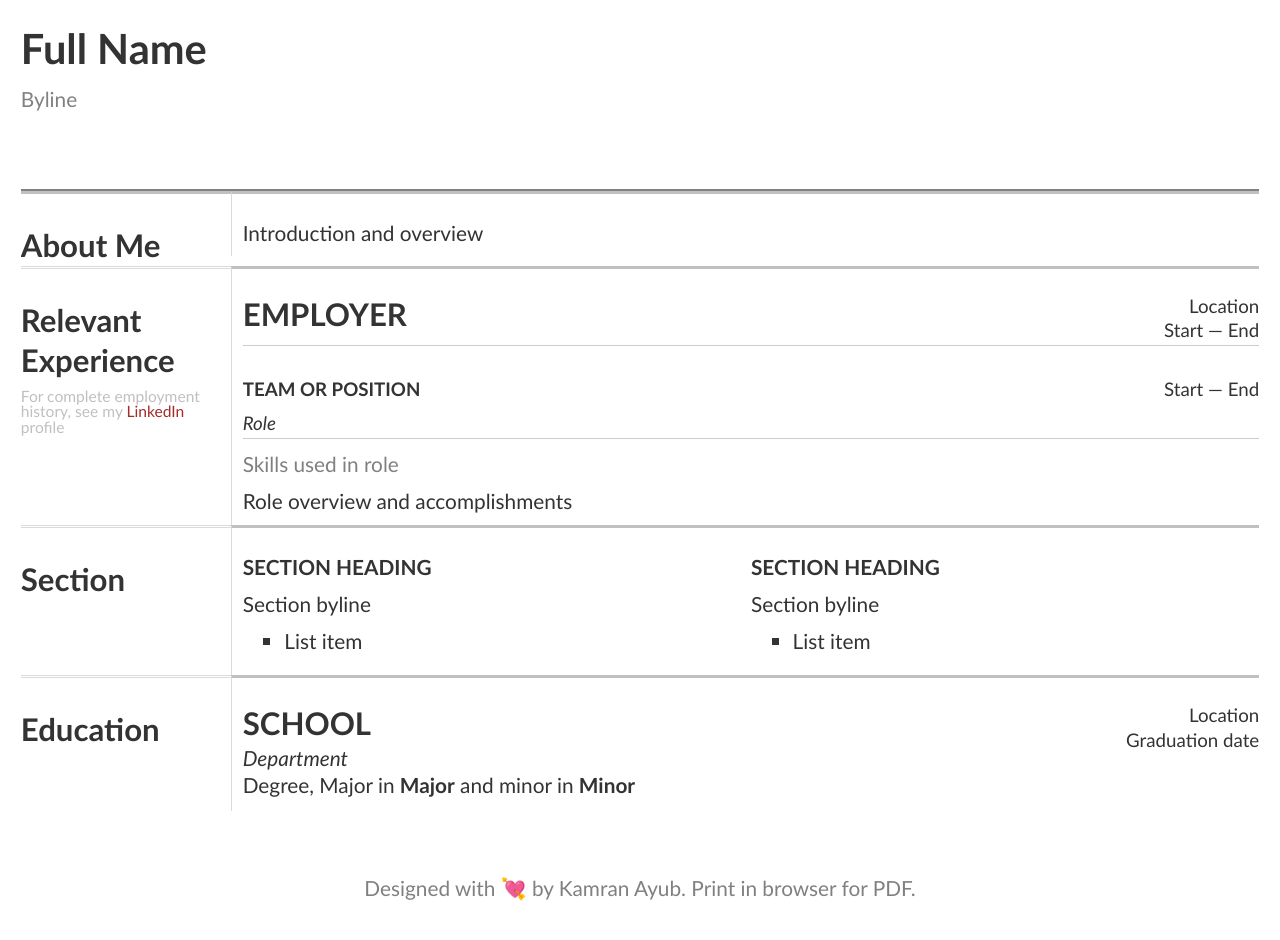
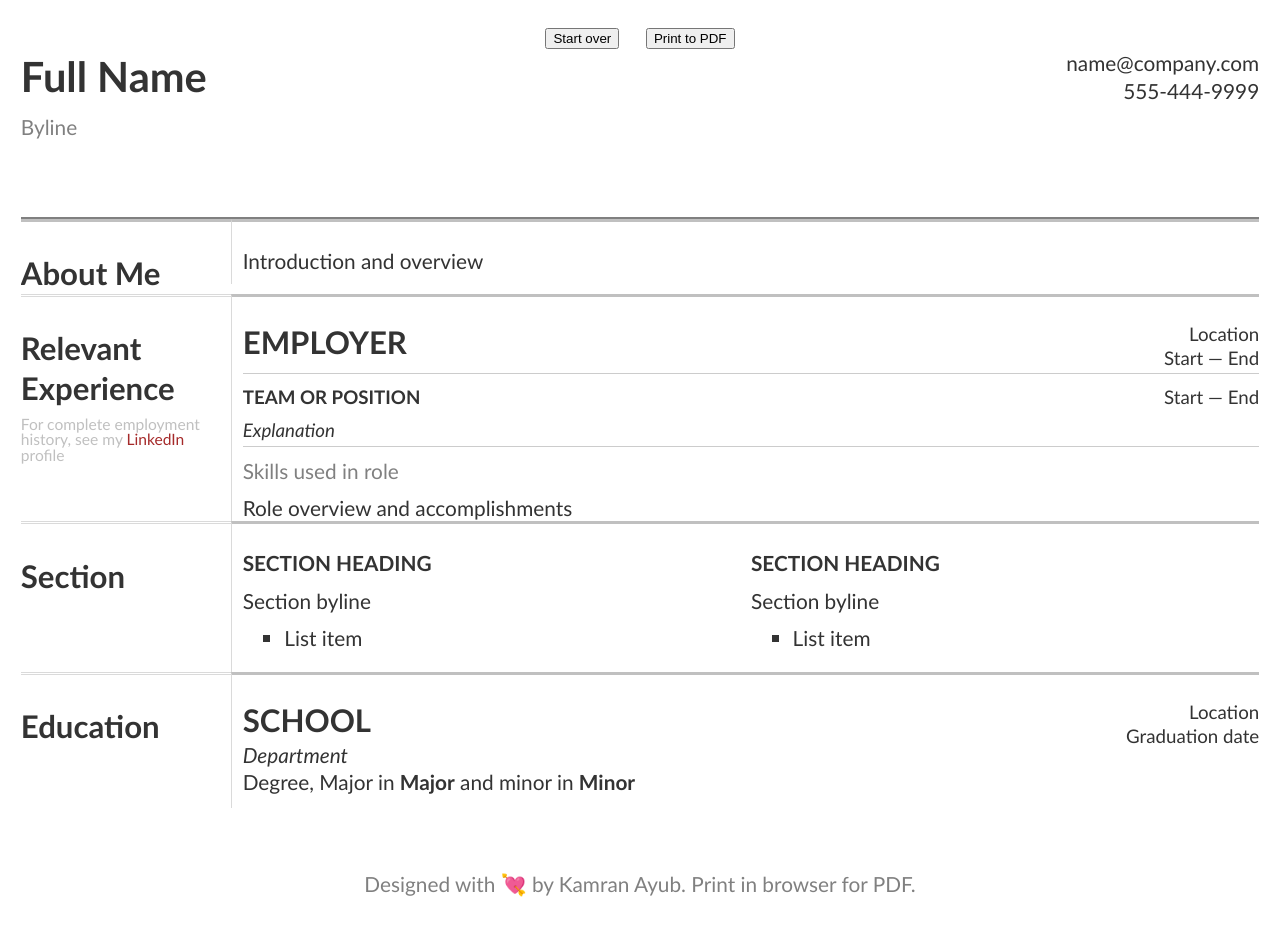
Before and after one commit to kamranayub/resume-formatter, a Vue app: page / in a window 1280 px wide. Shown: the top 940 px of the page. Built offline with nearby package versions, Linux system fonts and the light colour scheme.

Commit message:
top of page ctrls

```diff
--- a/src/App.vue
+++ b/src/App.vue
@@ -2,17 +2,41 @@
 import TextEditor from "./editors/TextEditor.vue";
 
 const STORAGE_CONTAINER = "resume-0.1";
+const DEFAULTS = {
+  fullName: "Full Name",
+  byline: "Byline",
+  aboutMe: "Introduction and overview",
+  links: [
+    {
+      text: "name@company.com",
+    },
+    {
+      text: "555-444-9999",
+    },
+  ],
+  history: [
+    {
+      employer: "Employer",
+      location: "Location",
+      start: "Start",
+      end: "End",
+      positions: [
+        {
+          name: "Team or position",
+          byline: "Explanation",
+          skills: "Skills used in role",
+          description: "Role overview and accomplishments",
+          start: "Start",
+          end: "End",
+        },
+      ],
+    },
+  ],
+};
 
 export default {
   name: "App",
   data() {
-    const DEFAULTS = {
-      fullName: "Full Name",
-      byline: "Byline",
-      aboutMe: "Introduction and overview",
-      links: [],
-    };
-
     let dataFromStorage;
     if (window.localStorage) {
       dataFromStorage = window.localStorage.getItem(STORAGE_CONTAINER);
@@ -33,6 +57,22 @@ export default {
     }
   },
   methods: {
+    reset() {
+      const areYouSure = window.confirm(
+        "Are you sure? This will remove all your saved data."
+      );
+
+      if (areYouSure && window.localStorage) {
+        window.localStorage.setItem(
+          STORAGE_CONTAINER,
+          JSON.stringify(DEFAULTS)
+        );
+        window.location.reload();
+      }
+    },
+    print() {
+      window.print();
+    },
     addContactInfo() {
       this.links.push({
         text: "123 Abc Ln N",
@@ -49,6 +89,11 @@ export default {
 </script>
 
 <template>
+  <div class="top-of-page">
+    <button @click="reset">Start over</button>
+    <button @click="print">Print to PDF</button>
+  </div>
+
   <div class="resume">
     <header>
       <section>
@@ -97,32 +142,44 @@ export default {
       </h2>
 
       <div class="content">
+        <div v-for="item in history">
           <div class="section-header">
             <div class="section-desc">
-            <h3>Employer</h3>
+              <h3><text-editor v-model="item.employer" /></h3>
             </div>
             <ul class="section-date">
-            <li>Location</li>
-            <li>Start &mdash; End</li>
+              <li><text-editor v-model="item.location" /></li>
+              <li>
+                <text-editor v-model="item.start" /> &mdash;
+                <text-editor v-model="item.end" />
+              </li>
             </ul>
           </div>
 
+          <div v-for="position in item.positions">
             <div class="section-header">
               <div class="section-desc">
-            <h4>Team or Position</h4>
-            <h5>Role</h5>
+                <h4><text-editor v-model="position.name" /></h4>
+                <h5><text-editor v-model="position.byline" /></h5>
               </div>
               <ul class="section-date">
-            <li>Start &mdash; End</li>
+                <li>
+                  <text-editor v-model="position.start" /> &mdash;
+                  <text-editor v-model="position.end" />
+                </li>
               </ul>
             </div>
 
-        <p class="inline-skills">Skills used in role</p>
+            <p class="inline-skills">
+              <text-editor v-model="position.skills" />
+            </p>
 
             <div class="words">
               <!--<img class="right" src="img/icon.svg" width="90" />-->
 
-          <p>Role overview and accomplishments</p>
+              <text-editor v-model="position.description" />
+            </div>
+          </div>
         </div>
       </div>
     </section>
--- a/src/index.css
+++ b/src/index.css
@@ -67,6 +67,16 @@ ul {
   .right {
     float: right;
   }
+}
+
+/**
+ * Top of page
+ */
+.top-of-page {
+  text-align: center;
+}
+.top-of-page button {
+  margin: 0 1em;
 }
 
 /**
@@ -151,13 +161,6 @@ header ul:focus-within li:last-child button {
   float: right;
   width: 190px;
   text-align: right;
-}
-.resume > section .qr-code img {
-  max-width: 100%;
-}
-.resume > section .qr-code em {
-  font-style: normal;
-  color: #808080;
 }
 .resume > section h2 {
   padding-top: 1em;
```
Lines whose indentation alone changed are shown as unchanged.
